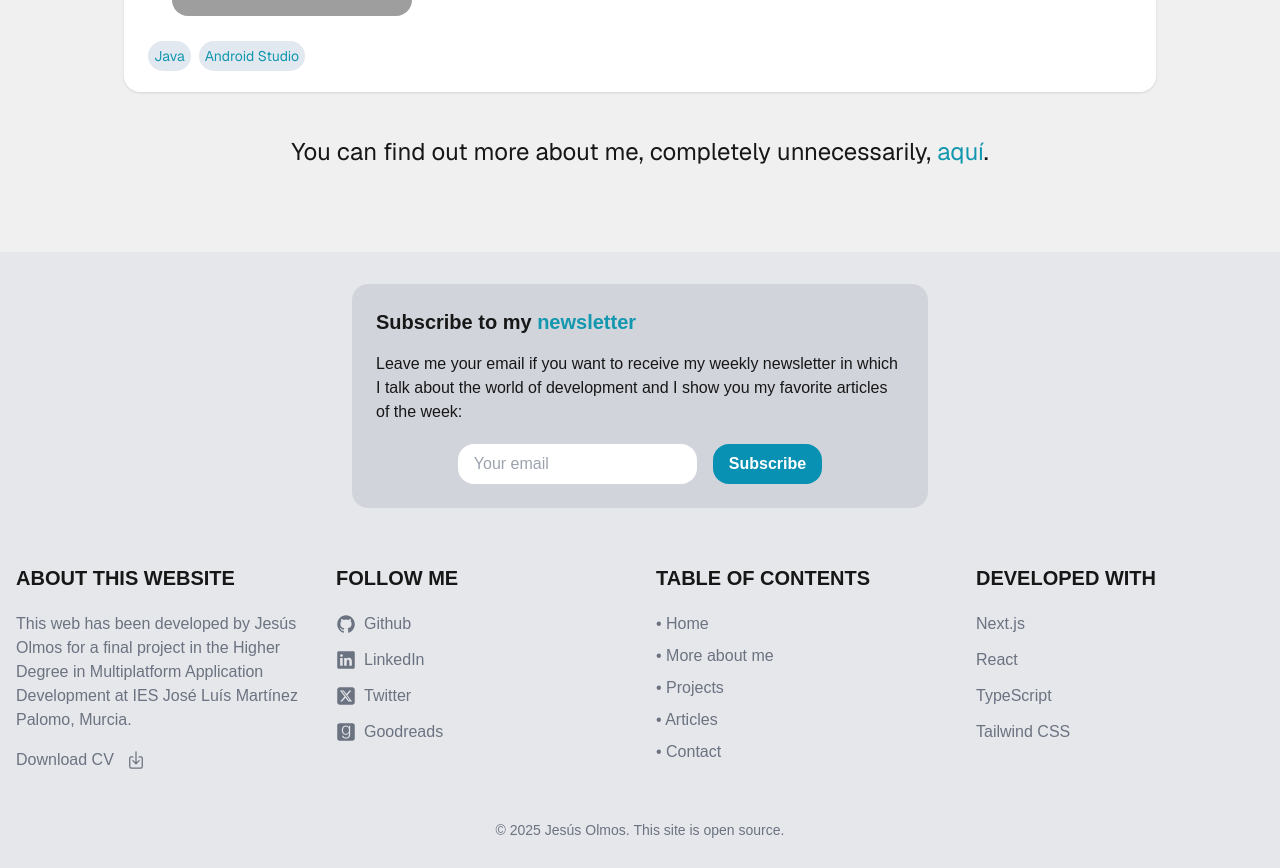
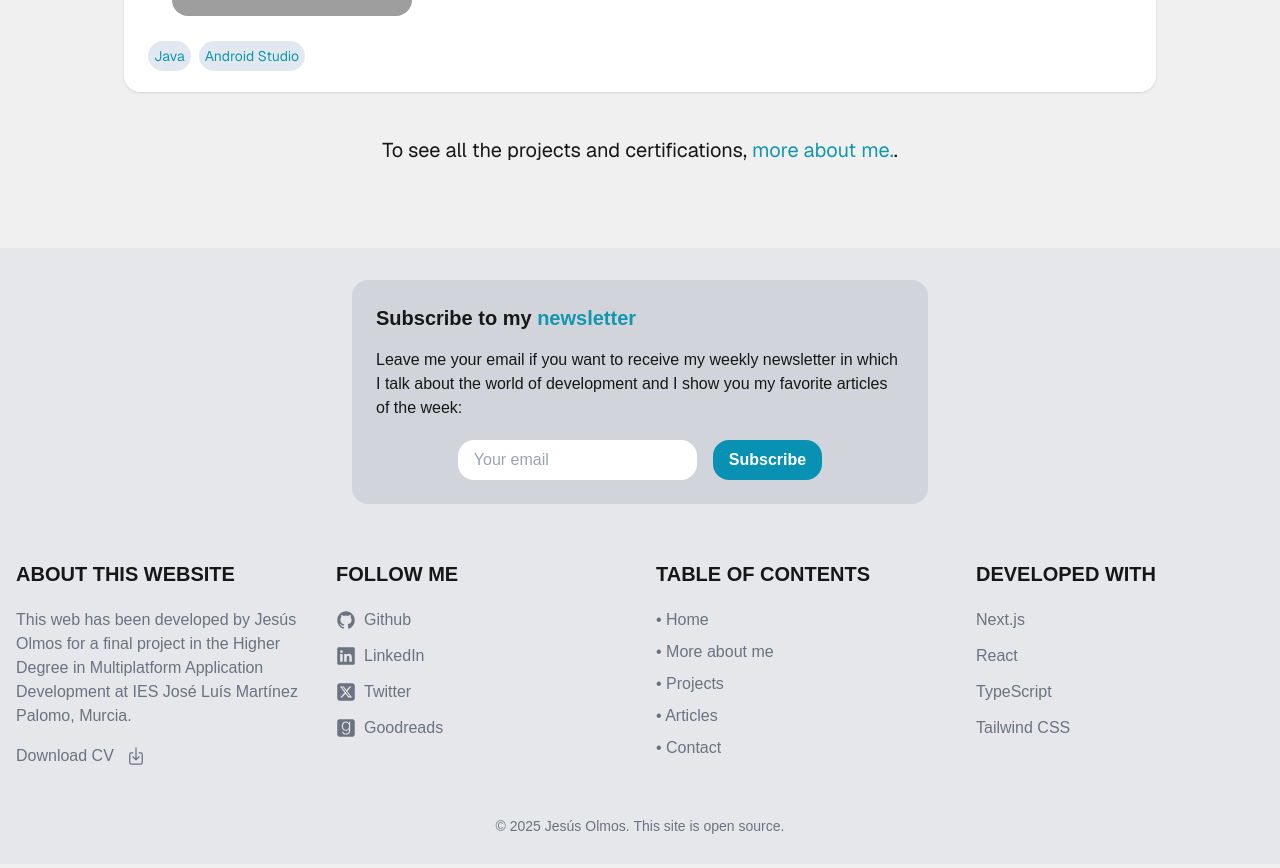
Before and after one commit to JOlmos98/portfolio-jos, a Next.js app: page /en in a window 1280 px wide. Shown: the part 2596-3464 px from the top of the page. Built offline with nearby package versions, Linux system fonts and the light colour scheme; grey boxes are pictures that could not be loaded.

Commit message:
feat: Home completamente terminada. WIP: poner un cargando en más sobre mí y empezar a desarrollar la base de datos, login pages, articles, etc.

```diff
--- a/messages/de.json
+++ b/messages/de.json
@@ -25,7 +25,8 @@
       "tech1": "Spring Boot",
       "tech2": "Java"
     },
-    "toMoreAboutMe": "Du kannst mehr über mich erfahren, völlig unnötigerweise,"
+    "toMoreAboutMe": "Um alle Projekte und Zertifikate zu sehen, ",
+    "linkMoreAboutMe": "mehr über mich."
   },
   "Navbar": {
     "moreAboutMe": "Mehr über mich",
--- a/messages/en.json
+++ b/messages/en.json
@@ -25,7 +25,8 @@
       "tech1": "Spring Boot",
       "tech2": "Java"
     },
-    "toMoreAboutMe": "You can find out more about me, completely unnecessarily,"
+    "toMoreAboutMe": "To see all the projects and certifications, ",
+    "linkMoreAboutMe": "more about me."
   },
   "Navbar": {
     "moreAboutMe": "More about me",
--- a/messages/es.json
+++ b/messages/es.json
@@ -25,8 +25,8 @@
       "tech1": "Spring Boot",
       "tech2": "Java"
     },
-
-        "toMoreAboutMe": "Puedes saber más cosas sobre mí, completamente innecesarias,"
+    "toMoreAboutMe": "Para ver todos los proyectos y certificaciones, ",
+    "linkMoreAboutMe": "más sobre mí."
   },
   "Navbar": {
     "moreAboutMe": "Más sobre mí",
--- a/src/app/[locale]/page.tsx
+++ b/src/app/[locale]/page.tsx
@@ -88,10 +88,10 @@ export default async function HomePage() {
           imgUrl="https://i.imgur.com/jQDP8Ka.png"
         />
 
-        <p className="w-full text-2xl mt-5 mb-8 text-center">
+        <p className="w-full text-xl mt-5 mb-8 text-center">
           {t("toMoreAboutMe")}{" "}
           <Link href="/moreAboutMe" className="text-blue-cyan hover:text-cyan-300">
-            aquí
+          {t("linkMoreAboutMe")}
           </Link>.
         </p>
       </div>
```
Lines whose indentation alone changed are shown as unchanged.
